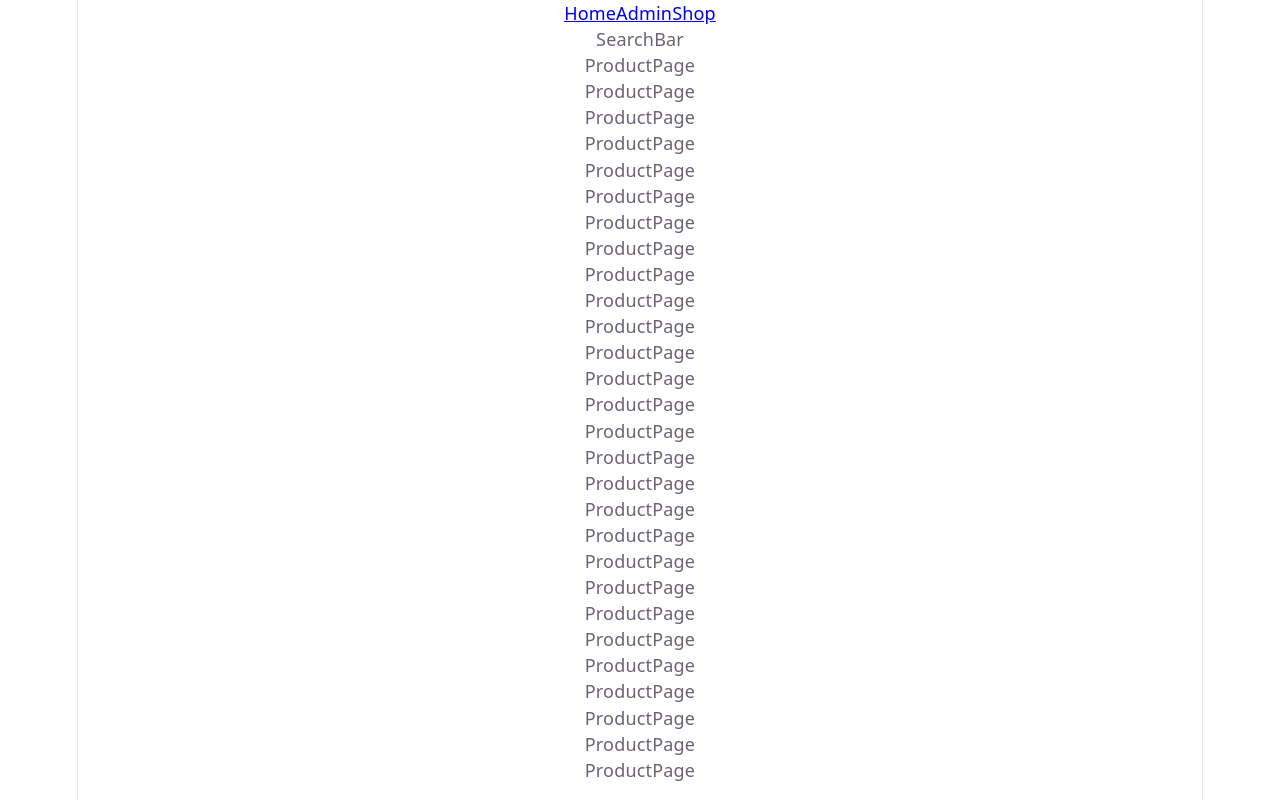
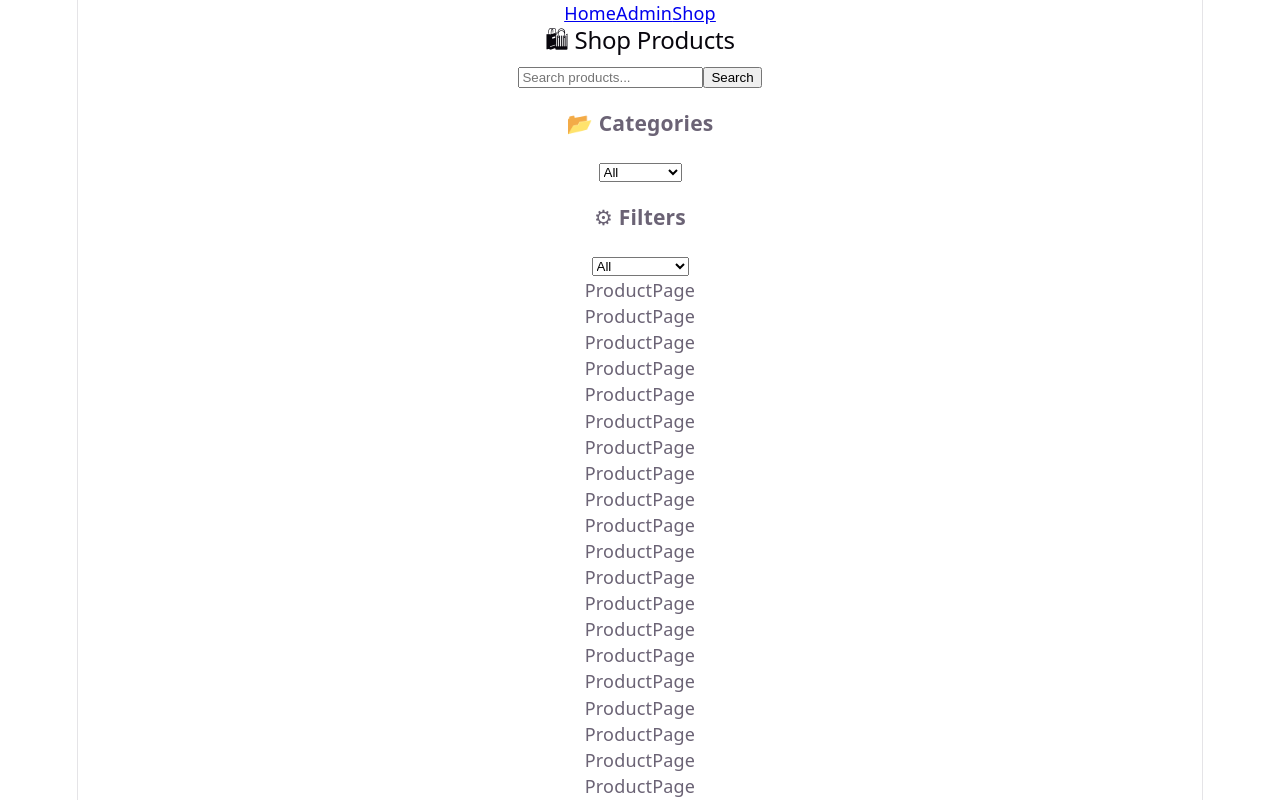
Before and after one commit to antoniocallie97-web/REACT-PERSONAL-PROJECTS-SHOWCASE-APP, a React (Vite) app: page /Shop in a window 1280 px wide. Shown: the top 800 px of the page. Built offline with nearby package versions, Linux system fonts and the light colour scheme; data requests are answered from the project's data file.

Commit message:
upate searchbar

```diff
--- a/src/components/SearchBar.jsx
+++ b/src/components/SearchBar.jsx
@@ -1,9 +1,155 @@
-import { useState } from 'react'
+import { useState } from "react";
 
-function SearchBar() {
+function SearchBar({ products, onFilter }) {
+  const [search, setSearch] = useState("");
+  const [category, setCategory] = useState("All");
+  const [filter, setFilter] = useState("All");
+  const [notification, setNotification] = useState("");
+
+  const categories = [
+    "All",
+    "Watches",
+    "Phones",
+    "Stationery",
+    "Kids",
+    "Beauty",
+    "Clothing",
+    "Gaming",
+  ];
+
+  const filters = [
+    "All",
+    "In Stock",
+    "On Sale",
+    "New Arrivals",
+    "Best Sellers",
+  ];
+
+  // MAIN FILTER FUNCTION
+  const handleFiltering = (searchValue, categoryValue, filterValue) => {
+    let filteredProducts = [...products];
+
+    // SEARCH FILTER
+    if (searchValue.trim() !== "") {
+      filteredProducts = filteredProducts.filter((product) =>
+        product.name
+          .toLowerCase()
+          .includes(searchValue.toLowerCase())
+      );
+    }
+
+    // CATEGORY FILTER (IMPORTANT FIX)
+    if (categoryValue !== "All") {
+      filteredProducts = filteredProducts.filter((product) =>
+        product.category
+          ?.toLowerCase()
+          .includes(categoryValue.toLowerCase())
+      );
+    }
+
+    // EXTRA FILTER
+    if (filterValue !== "All") {
+      filteredProducts = filteredProducts.filter(
+        (product) => product.filter === filterValue
+      );
+    }
+
+    // EMPTY SEARCH STATE
+    if (searchValue.trim() === "") {
+      setNotification("🔍 Start typing to search products...");
+    }
+
+    // ❌ NOT FOUND STATE (FIXED LOGIC)
+    else if (filteredProducts.length === 0) {
+      setNotification("❌ Product Not Found");
+    }
+
+    // CLEAR MESSAGE
+    else {
+      setNotification("");
+    }
+
+    onFilter(filteredProducts);
+  };
+
+  // SEARCH BUTTON
+  const handleSearchClick = () => {
+    handleFiltering(search, category, filter);
+  };
+
   return (
-    <div>SearchBar</div>
-  )
+    <div className="search-wrapper">
+
+      {/* SEARCH BAR */}
+      <div className="search-section">
+        <h2>🛍 Shop Products</h2>
+
+        <div className="search-box">
+          <input
+            type="text"
+            placeholder="Search products..."
+            value={search}
+            onChange={(e) => setSearch(e.target.value)}
+            className="search-input"
+          />
+
+          <button
+            onClick={handleSearchClick}
+            className="search-button"
+          >
+            Search
+          </button>
+        </div>
+      </div>
+
+      {/* CATEGORY FILTER */}
+      <div className="categories-section">
+        <h3>📂 Categories</h3>
+
+        <select
+          value={category}
+          onChange={(e) => {
+            setCategory(e.target.value);
+            handleFiltering(search, e.target.value, filter);
+          }}
+          className="select-box"
+        >
+          {categories.map((cat, index) => (
+            <option key={index} value={cat}>
+              {cat}
+            </option>
+          ))}
+        </select>
+      </div>
+
+      {/* FILTER SECTION */}
+      <div className="filters-section">
+        <h3>⚙ Filters</h3>
+
+        <select
+          value={filter}
+          onChange={(e) => {
+            setFilter(e.target.value);
+            handleFiltering(search, category, e.target.value);
+          }}
+          className="select-box"
+        >
+          {filters.map((item, index) => (
+            <option key={index} value={item}>
+              {item}
+            </option>
+          ))}
+        </select>
+      </div>
+
+      {/* NOTIFICATIONS */}
+      {notification && (
+        <p className="notification-message">
+          {notification}
+        </p>
+      )}
+    </div>
+  );
 }
 
-export default SearchBar
+export default SearchBar;
```
Also changed, not shown: 1 other file (tests, documents, lock files or other folders).
